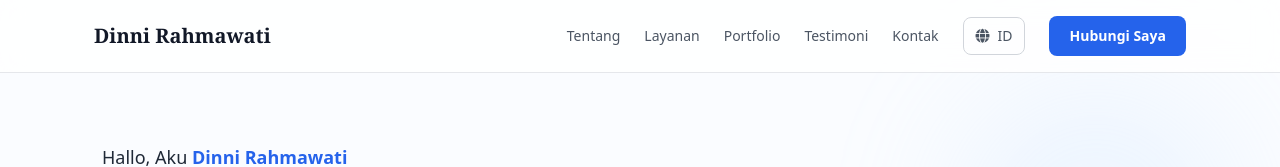
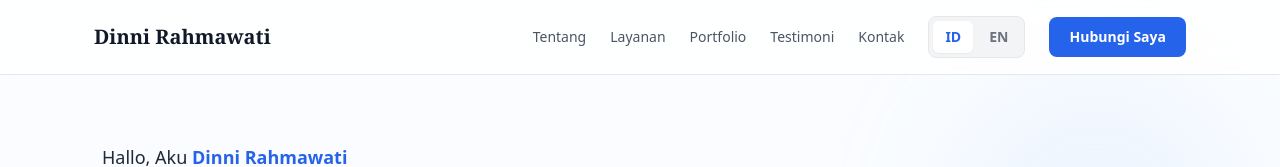
Before and after one commit to Jokskuyy/Landing-Page-Dinni, a React (Vite) app: page / in a window 1280 px wide. Shown: the top 167 px of the page. Built offline with nearby package versions, Linux system fonts and the light colour scheme.

Commit message:
Update LanguageSwitcher.jsx

```diff
--- a/src/components/LanguageSwitcher.jsx
+++ b/src/components/LanguageSwitcher.jsx
@@ -5,14 +5,30 @@ const LanguageSwitcher = () => {
   const { language, toggleLanguage } = useLanguage();
 
   return (
-    <button
-      onClick={toggleLanguage}
-      className="flex items-center gap-2 px-3 py-2 text-sm font-medium text-gray-600 hover:text-primary-600 border border-gray-300 rounded-lg hover:border-primary-600 transition-colors"
-      aria-label={`Switch to ${language === "id" ? "English" : "Indonesian"}`}
-    >
-      <i className="fas fa-globe"></i>
-      <span className="uppercase">{language}</span>
-    </button>
+    <div className="flex items-center gap-1 px-1 py-1 bg-gray-100 rounded-lg border border-gray-200">
+      <button
+        onClick={() => language === "en" && toggleLanguage()}
+        className={`px-3 py-1.5 text-sm font-semibold rounded-md transition-all duration-200 ${
+          language === "id"
+            ? "bg-white text-primary-600 shadow-sm"
+            : "text-gray-500 hover:text-gray-700"
+        }`}
+        aria-label="Switch to Indonesian"
+      >
+        ID
+      </button>
+      <button
+        onClick={() => language === "id" && toggleLanguage()}
+        className={`px-3 py-1.5 text-sm font-semibold rounded-md transition-all duration-200 ${
+          language === "en"
+            ? "bg-white text-primary-600 shadow-sm"
+            : "text-gray-500 hover:text-gray-700"
+        }`}
+        aria-label="Switch to English"
+      >
+        EN
+      </button>
+    </div>
   );
 };
 
```
